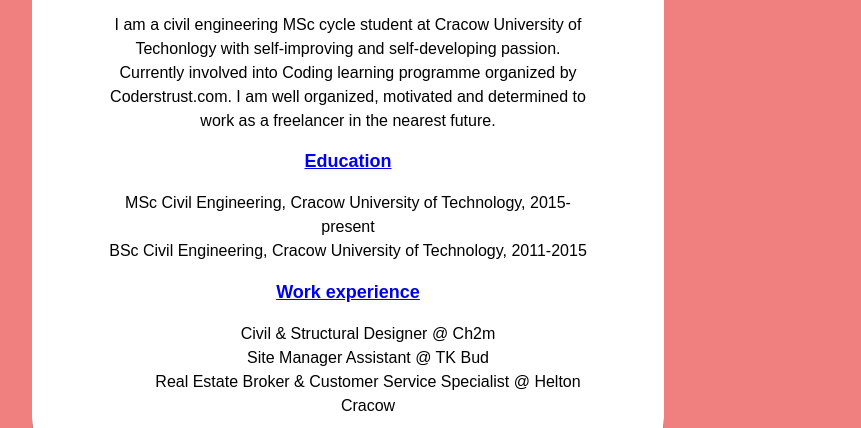
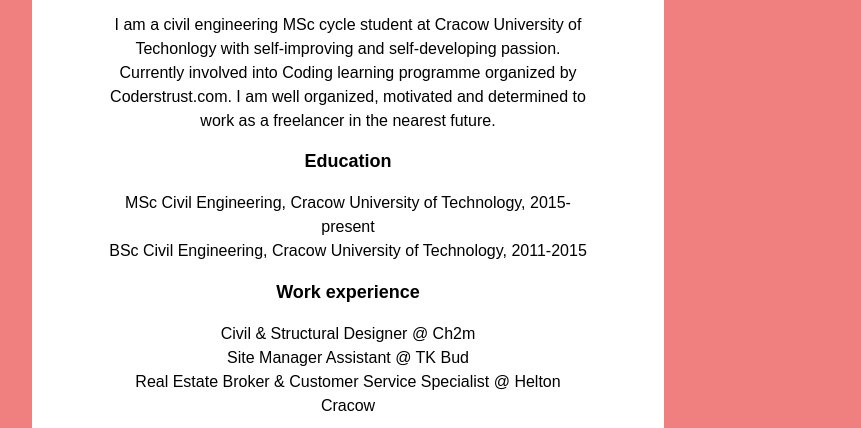
Before and after one commit to Wojciechmpl/wojciechmpl.github.io, a plain HTML site: page Front-End-Dev-Course/Block-2/index.html in a window 1280 px wide. Shown: the part 276-704 px from the top of the page, without its empty margins (292-1153 px from the left). Drawn offline with Linux system fonts and the light colour scheme.

Commit message:
Update index.html

```diff
--- a/Front-End-Dev-Course/Block-2/index.html
+++ b/Front-End-Dev-Course/Block-2/index.html
@@ -11,21 +11,21 @@
 
         <h1 class="name-header">Wojciech Lelek</h1>
         <h2 class="sub-header">Cracow, Poland, Europe</h2>
-            <p class="full-info">I am a civil engineering MSc cycle student at Cracow University of Techonlogy with self-improving and self-developing passion. Currently involved into Coding learning programme organized by Coderstrust.com. I am well organized, motivated and determined to work as a freelancer in the nearest future. </p>
+            <p class="full-info">I am a civil engineering MSc cycle student at Cracow University of Techonlogy with self-improving and self-developing passion. Currently involved into Coding learning programme organized by Coderstrust.com. I am well organized, motivated and determined to work as a freelancer in the nearest future.  </p>
 
-        <h3 class="info-header"><div id="p1"><a href="http://listsurge.com/top-15-reasons-education-important/" target="_blank">Education</a></div></h3>
+        <h3 class="info-header">Education</h3>
             <ul class="list-info">
                 <li>MSc Civil Engineering, Cracow University of Technology, 2015-present</li>
                 <li>BSc Civil Engineering, Cracow University of Technology, 2011-2015</li>
             </ul>
 
-        <h3 class="info-header"><div id="p2"><a href="http://www.allaboutcareers.com/careers-advice/work-experience/why-is-work-experience-important" target="_blank">Work experience</a></div></h3>
-            <ul>
+        <h3 class="info-header">Work experience</h3>
+            <ul class="list-info">
                 <li>Civil & Structural Designer @ Ch2m </li>
                 <li>Site Manager Assistant @ TK Bud </li>
                 <li>Real Estate Broker & Customer Service Specialist @ Helton Cracow</li>
             </ul>
-
+    </div>
             <ul class="socials">
                 <li><a class="social-image" href="http://facebook.com"><img src="images/facebook.png"></a></li>
                 <li><a class="social-image" href="http://500px.com"><img src="images/500px.png"></a></li>
```
